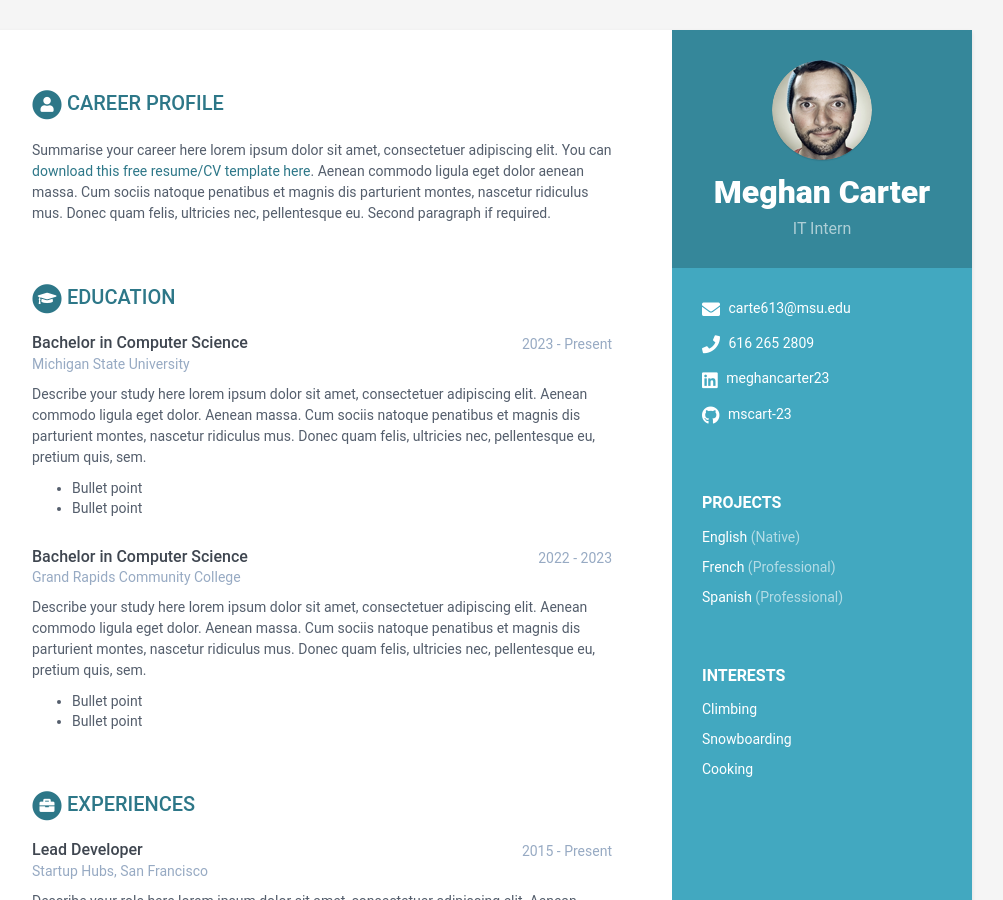
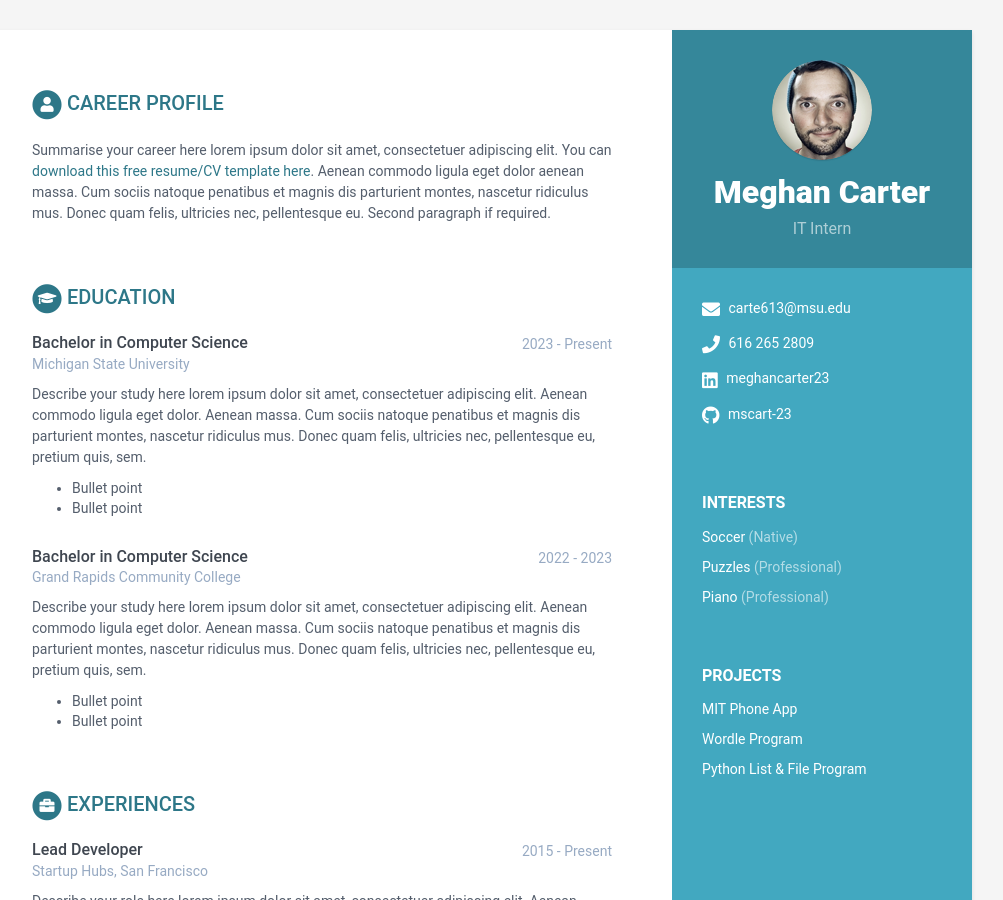
Before and after one commit to mscart-23/mscart-23.github.io, a Jekyll site: the page built from index.html, in a window 1280 px wide and 900 px high. Shown: the whole window, without its empty margins (168-1171 px from the left). Built offline with Jekyll 4.4.1, drawn with Linux system fonts in a browser that asks for light colours.

Commit message:
change to sidebar

```diff
--- a/_data/data.yml
+++ b/_data/data.yml
@@ -18,29 +18,29 @@ sidebar:
     linkedin: meghancarter23
     github: mscart-23
 
-    languages:
+    interests:
       title: Projects
       info:
-        - idiom: English
+        - item: MIT Phone App
+          link:
+
+        - item: Wordle Program
+          link:
+
+        - item: Python List & File Program
+          link:
+
+    languages:
+      title: Interests
+      info:
+        - idiom: Soccer
           level: Native
 
-        - idiom: French
+        - idiom: Puzzles
           level: Professional
 
-        - idiom: Spanish
+        - idiom: Piano
           level: Professional
-
-    interests:
-      title: Interests
-      info:
-        - item: Climbing
-          link:
-
-        - item: Snowboarding
-          link:
-
-        - item: Cooking
-          link:
 
 career-profile:
     title: Career Profile
```
